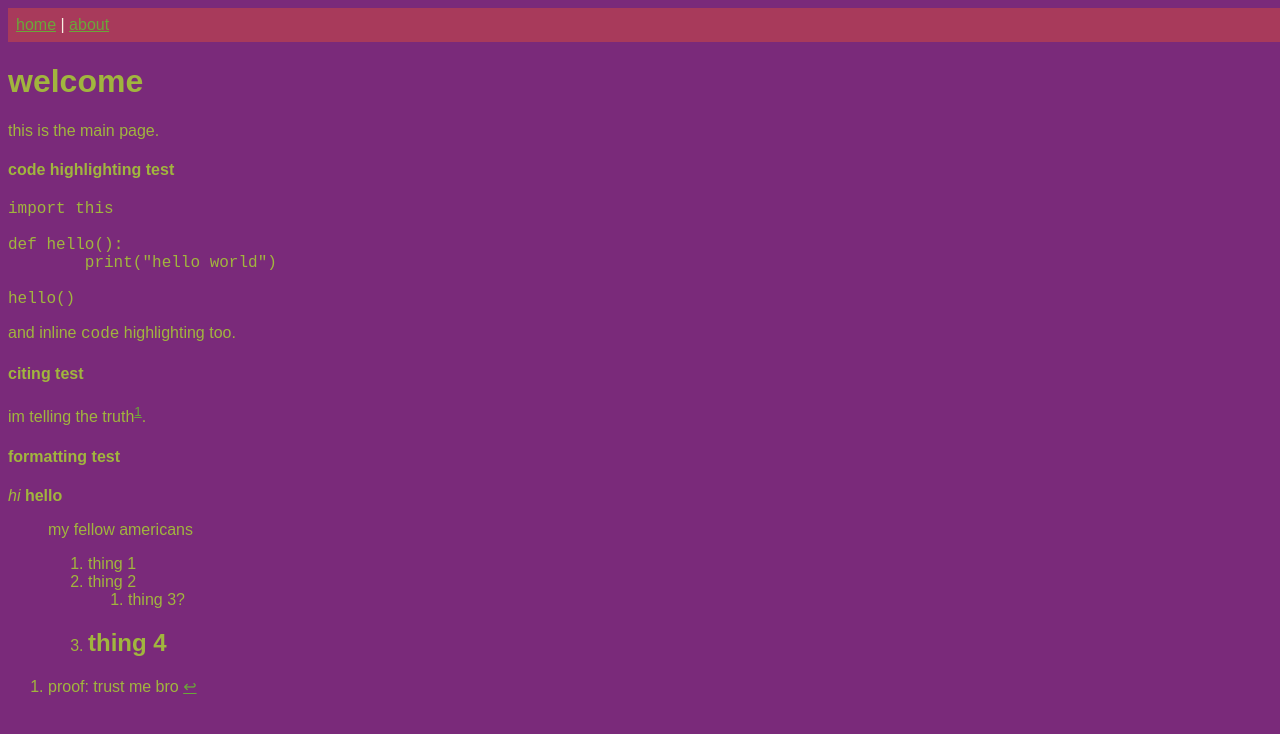
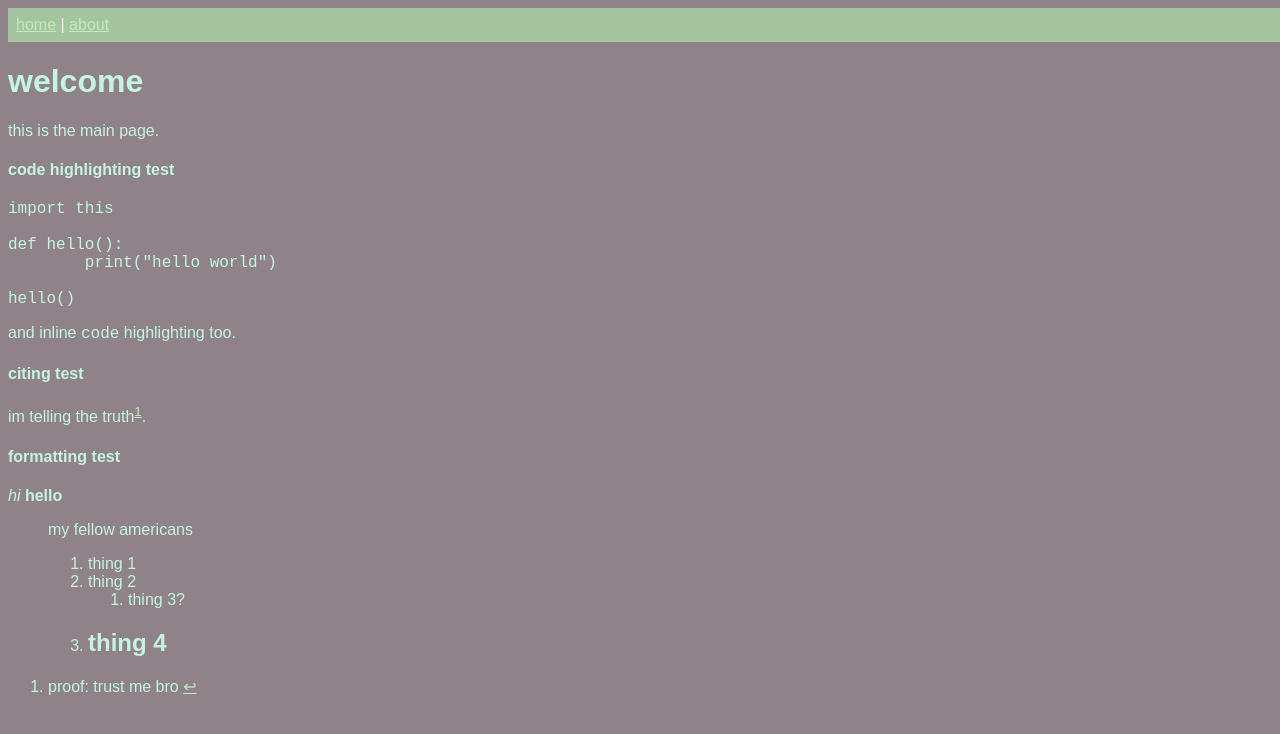
Before and after one commit to harperawl/home, a Jekyll site: the page built from index.md, in a window 1280 px wide. Shown: the top 734 px of the page. Built offline with Jekyll 4.4.1, drawn with Linux system fonts in a browser that asks for light colours.

Commit message:
change color theme

```diff
--- a/assets/css/styles.css
+++ b/assets/css/styles.css
@@ -1,9 +1,9 @@
 /* variables */
 :root {
-  --background-color: #7A2A7A;
-  --text-color: #A1B53E;
-  --accent-color: #A83A5B;
-  --supplementary-color: #6BA73A;
+  --background-color: #8F8389;
+  --text-color: #C5F4E0;
+  --accent-color: #A7C4A0;
+  --supplementary-color: #C2EABA;
   --off-white: #F8F0E3;
   --primary-font: "LatinModernSans", sans-serif;
   --mono-font: "LatinModernMono", monospace;
```
